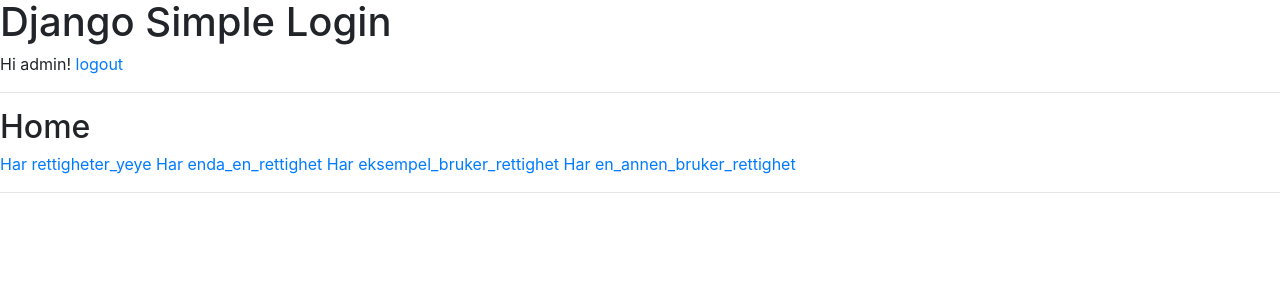
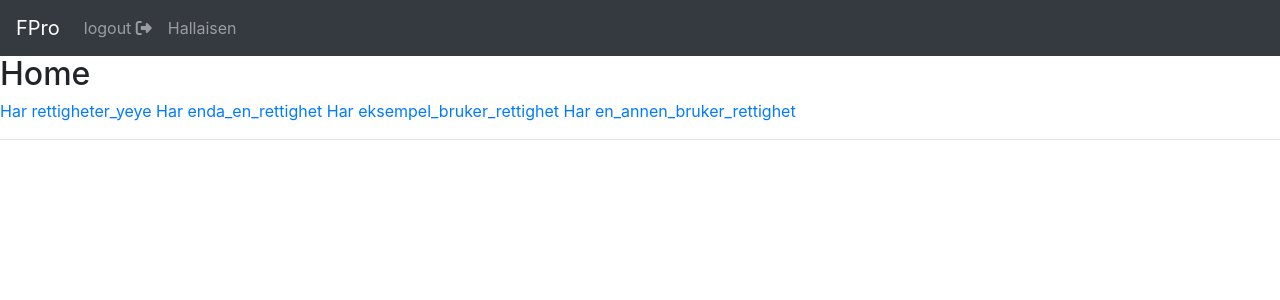
Before and after one commit to BenjaminFimreite/IT1901_Gruppe10, a Django app: page / in a window 1280 px wide. Shown: the top 300 px of the page. Run offline with Django 3.2, Linux system fonts and the light colour scheme; a user stored in the database is signed in; some libraries are stand-ins or nearby versions.

Commit message:
opprettet navbar

```diff
--- a/fpro/templates/base.html
+++ b/fpro/templates/base.html
@@ -3,20 +3,36 @@
 <head>
   <link rel="stylesheet" href="https://maxcdn.bootstrapcdn.com/bootstrap/4.0.0-beta/css/bootstrap.min.css" integrity="sha384-/Y6pD6FV/Vv2HJnA6t+vslU6fwYXjCFtcEpHbNJ0lyAFsXTsjBbfaDjzALeQsN6M" crossorigin="anonymous">
   <script src="https://use.fontawesome.com/1b6764ca83.js"></script>
+  <meta name="viewport" content="width=device-width, initial-scale=1, shrink-to-fit=no">
   <meta charset="utf-8">
   <title>{% block title %}Django Simple Login{% endblock %}</title>
 </head>
 <body>
   <header>
-    <h1>Django Simple Login</h1>
-    {% if user.is_authenticated %}
-      Hi {{ user.username }}!
-      <a href="{% url 'logout' %}">logout</a>
-    {% else %}
-      <a href="{% url 'login' %}">login</a>
-    {% endif %}
+    <nav class="navbar navbar-expand-lg navbar-dark bg-dark">
+       <a class="navbar-brand" href="#">FPro</a>
+       <button class="navbar-toggler" type="button" data-toggle="collapse" data-target="#navbarSupportedContent" aria-controls="navbarSupportedContent" aria-expanded="false" aria-label="Toggle navigation">
+        <span class="navbar-toggler-icon"></span>
+      </button>
+      <div class="collapse navbar-collapse" id="navbarSupportedContent">
+        <ul class="navbar-nav mr-auto">
+        {% if user.is_authenticated %}
+
+          <li class="nav-item">
+            <a class="nav-link" href="{% url 'logout' %}">logout <i class="fa fa-sign-out" aria-hidden="true"></i></a>
+          </li>
+        {% else %}
+          <li class="nav-item">
+            <a class="nav-link" href="{% url 'login' %}">login <i class="fa fa-sign-in" aria-hidden="true"></i></a>
+          </li>
+        {% endif %}
+          <li class="nav-item">
+            <a class="nav-link" href="#">Hallaisen</a>
+          </li>
+        </ul>
+      </div>
+    </nav>
   </header>
-  <hr>
   <main>
     {% block content %}
     {% endblock %}
@@ -24,5 +40,8 @@
   <hr>
   <footer>
   </footer>
+  <script src="https://code.jquery.com/jquery-3.2.1.slim.min.js" integrity="sha384-KJ3o2DKtIkvYIK3UENzmM7KCkRr/rE9/Qpg6aAZGJwFDMVNA/GpGFF93hXpG5KkN" crossorigin="anonymous"></script>
+  <script src="https://cdnjs.cloudflare.com/ajax/libs/popper.js/1.11.0/umd/popper.min.js" integrity="sha384-b/U6ypiBEHpOf/4+1nzFpr53nxSS+GLCkfwBdFNTxtclqqenISfwAzpKaMNFNmj4" crossorigin="anonymous"></script>
+  <script src="https://maxcdn.bootstrapcdn.com/bootstrap/4.0.0-beta/js/bootstrap.min.js" integrity="sha384-h0AbiXch4ZDo7tp9hKZ4TsHbi047NrKGLO3SEJAg45jXxnGIfYzk4Si90RDIqNm1" crossorigin="anonymous"></script>
 </body>
 </html>
```
